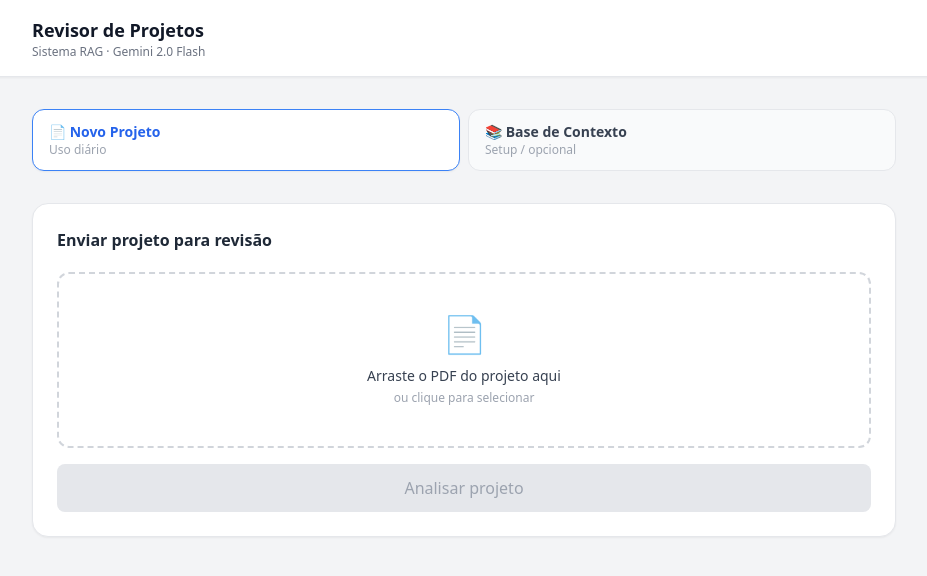
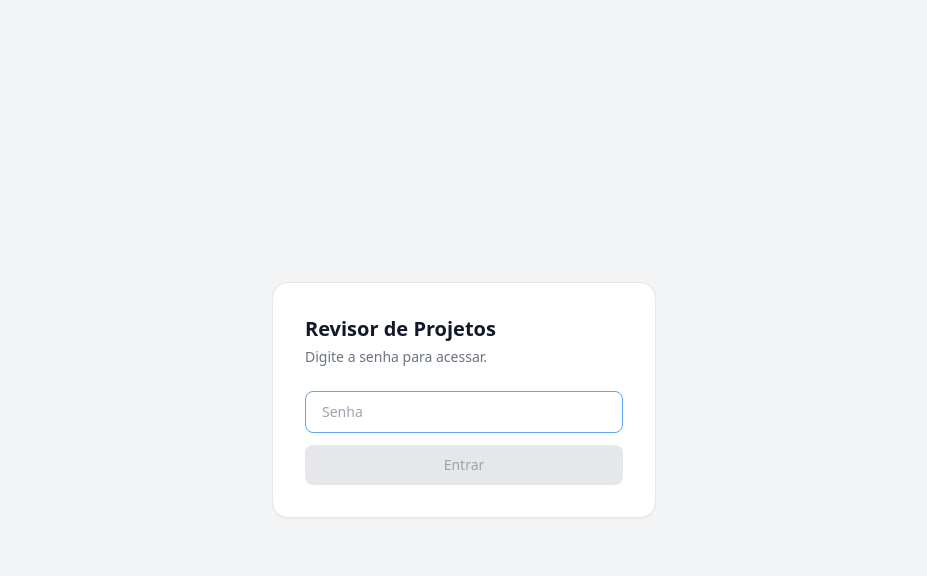
Before and after one commit to pedrofaller0801/Lupproject, a React (Vite) app in the folder frontend/: page / in a window 1280 px wide. Shown: the top 576 px of the page, without its empty margins (176-1103 px from the left). Built offline with nearby package versions, Linux system fonts and the light colour scheme.

Commit message:
feat: autenticação por senha compartilhada

```diff
--- a/frontend/src/App.jsx
+++ b/frontend/src/App.jsx
@@ -9,6 +9,8 @@ import { useState } from 'react'
 import Upload       from './components/Upload'
 import Relatorio    from './components/Relatorio'
 import BaseContexto from './components/BaseContexto'
+import Login        from './components/Login'
+import { apiFetch, getToken, clearToken } from './api'
 
 // Seções disponíveis na navegação
 const SECOES = [
@@ -17,7 +19,12 @@ const SECOES = [
 ]
 
 export default function App() {
-  const [secaoAtiva, setSecaoAtiva] = useState('projeto')
+  const [autenticado, setAutenticado] = useState(!!getToken())
+  const [secaoAtiva,  setSecaoAtiva]  = useState('projeto')
+
+  if (!autenticado) {
+    return <Login onLogin={() => setAutenticado(true)} />
+  }
 
   // Estado da análise: null | 'carregando' | { relatorio, arquivo }
   const [analise,  setAnalise]  = useState(null)
@@ -33,10 +40,10 @@ export default function App() {
     form.append('arquivo', arquivo)
 
     try {
-      const res = await fetch('/analisar', {
+      const res = await apiFetch('/analisar', {
         method: 'POST',
         body: form,
-        signal: AbortSignal.timeout(120_000),  // 2 minutos de timeout
+        signal: AbortSignal.timeout(120_000),
       })
 
       if (!res.ok) {
@@ -66,7 +73,7 @@ export default function App() {
     form.append('relatorio', JSON.stringify(analise.relatorio))
 
     try {
-      const res = await fetch('/base/upload', { method: 'POST', body: form })
+      const res = await apiFetch('/base/upload', { method: 'POST', body: form })
       if (!res.ok) {
         const data = await res.json()
         throw new Error(data.detail || 'Erro ao salvar na base.')
@@ -96,8 +103,14 @@ export default function App() {
         <div className="max-w-4xl mx-auto px-4 py-4 flex items-center justify-between">
           <div>
             <h1 className="text-lg font-bold text-gray-900">Revisor de Projetos</h1>
-            <p className="text-xs text-gray-500">Sistema RAG · Gemini 2.0 Flash</p>
+            <p className="text-xs text-gray-500">Sistema RAG · Gemini 2.5 Flash</p>
           </div>
+          <button
+            onClick={() => { clearToken(); setAutenticado(false) }}
+            className="text-xs text-gray-400 hover:text-gray-600 transition-colors"
+          >
+            Sair
+          </button>
         </div>
       </header>
 
--- /dev/null
+++ b/frontend/src/api.js
@@ -0,0 +1,22 @@
+const TOKEN_KEY = 'lup_token'
+
+export const getToken  = ()      => localStorage.getItem(TOKEN_KEY) || ''
+export const setToken  = (token) => localStorage.setItem(TOKEN_KEY, token)
+export const clearToken = ()     => localStorage.removeItem(TOKEN_KEY)
+
+export async function apiFetch(url, options = {}) {
+  const res = await fetch(url, {
+    ...options,
+    headers: {
+      'X-Access-Token': getToken(),
+      ...options.headers,
+    },
+  })
+
+  if (res.status === 401) {
+    clearToken()
+    window.location.reload()
+  }
+
+  return res
+}
--- a/frontend/src/components/BaseContexto.jsx
+++ b/frontend/src/components/BaseContexto.jsx
@@ -5,6 +5,7 @@
  */
 
 import { useState, useEffect, useRef } from 'react'
+import { apiFetch } from '../api'
 
 const TIPO_LABEL = {
   manual:     { label: 'Manual',     badge: 'bg-purple-100 text-purple-700' },
@@ -38,7 +39,7 @@ export default function BaseContexto() {
   async function carregarLista() {
     setCarregando(true)
     try {
-      const res = await fetch('/base/listar')
+      const res = await apiFetch('/base/listar')
       const data = await res.json()
       setDocumentos(data.documentos || [])
     } catch {
@@ -65,7 +66,7 @@ export default function BaseContexto() {
     form.append('tipo', tipo)
 
     try {
-      const res = await fetch('/base/upload', { method: 'POST', body: form })
+      const res = await apiFetch('/base/upload', { method: 'POST', body: form })
       if (!res.ok) {
         const data = await res.json()
         throw new Error(data.detail || 'Erro ao enviar.')
@@ -112,7 +113,7 @@ export default function BaseContexto() {
       form.append('grupo', grupoFinal)
 
       try {
-        const res = await fetch('/base/upload', { method: 'POST', body: form })
+        const res = await apiFetch('/base/upload', { method: 'POST', body: form })
         if (!res.ok) {
           const data = await res.json()
           erros.push(`${arquivos[i].name}: ${data.detail || 'Erro ao enviar.'}`)
@@ -137,7 +138,7 @@ export default function BaseContexto() {
   async function handleRemover(id, nome) {
     if (!confirm(`Remover "${nome}" da base?`)) return
     try {
-      await fetch(`/base/${id}`, { method: 'DELETE' })
+      await apiFetch(`/base/${id}`, { method: 'DELETE' })
       setDocumentos(prev => prev.filter(d => d.id !== id))
     } catch {
       setErro('Erro ao remover o documento.')
@@ -155,7 +156,7 @@ export default function BaseContexto() {
   async function handleRemoverGrupo(nome) {
     if (!confirm(`Remover todos os arquivos do grupo "${nome}"?`)) return
     try {
-      await fetch(`/base/grupo/${encodeURIComponent(nome)}`, { method: 'DELETE' })
+      await apiFetch(`/base/grupo/${encodeURIComponent(nome)}`, { method: 'DELETE' })
       await carregarLista()
     } catch {
       setErro('Erro ao remover o grupo.')
--- /dev/null
+++ b/frontend/src/components/Login.jsx
@@ -0,0 +1,64 @@
+import { useState } from 'react'
+import { setToken } from '../api'
+
+export default function Login({ onLogin }) {
+  const [senha,      setSenha]      = useState('')
+  const [erro,       setErro]       = useState('')
+  const [carregando, setCarregando] = useState(false)
+
+  async function handleSubmit(e) {
+    e.preventDefault()
+    setCarregando(true)
+    setErro('')
+
+    try {
+      const res = await fetch('/auth', {
+        method:  'POST',
+        headers: { 'Content-Type': 'application/json' },
+        body:    JSON.stringify({ senha }),
+      })
+
+      if (res.ok) {
+        const data = await res.json()
+        setToken(data.token)
+        onLogin()
+      } else {
+        setErro('Senha incorreta.')
+      }
+    } catch {
+      setErro('Erro ao conectar. Verifique se o servidor está rodando.')
+    } finally {
+      setCarregando(false)
+    }
+  }
+
+  return (
+    <div className="min-h-screen bg-gray-100 flex items-center justify-center">
+      <div className="bg-white rounded-2xl shadow-sm border border-gray-200 p-8 w-full max-w-sm">
+        <h1 className="text-xl font-bold text-gray-900 mb-1">Revisor de Projetos</h1>
+        <p className="text-sm text-gray-500 mb-6">Digite a senha para acessar.</p>
+
+        <form onSubmit={handleSubmit} className="flex flex-col gap-3">
+          <input
+            type="password"
+            value={senha}
+            onChange={e => setSenha(e.target.value)}
+            placeholder="Senha"
+            autoFocus
+            className="px-4 py-2.5 rounded-lg border border-gray-200 text-sm focus:outline-none focus:border-blue-400"
+          />
+
+          {erro && <p className="text-sm text-red-600">{erro}</p>}
+
+          <button
+            type="submit"
+            disabled={carregando || !senha}
+            className="bg-blue-600 hover:bg-blue-700 disabled:bg-gray-200 disabled:text-gray-400 text-white font-medium py-2.5 rounded-lg text-sm transition-colors"
+          >
+            {carregando ? 'Entrando...' : 'Entrar'}
+          </button>
+        </form>
+      </div>
+    </div>
+  )
+}
```
Also changed, not shown: 1 other file (tests, documents, lock files or other folders).
